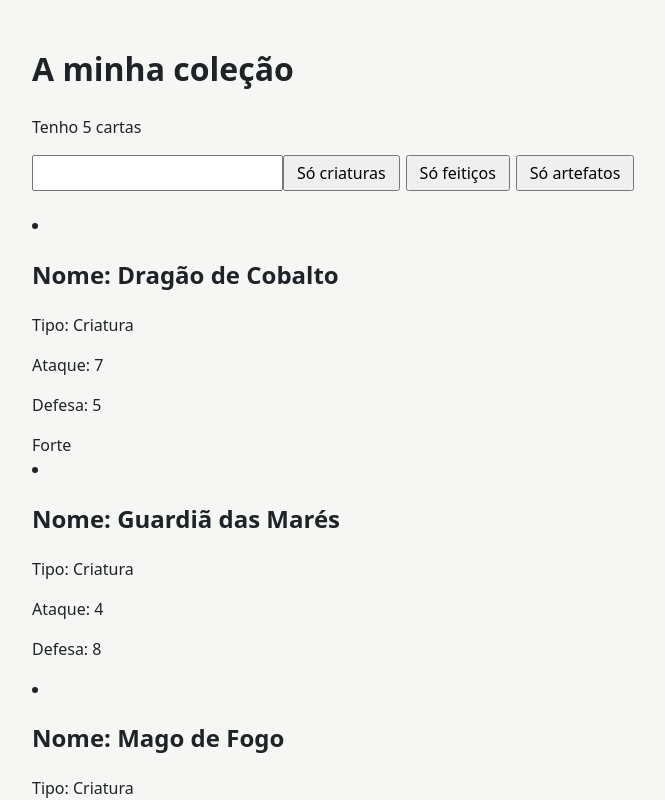
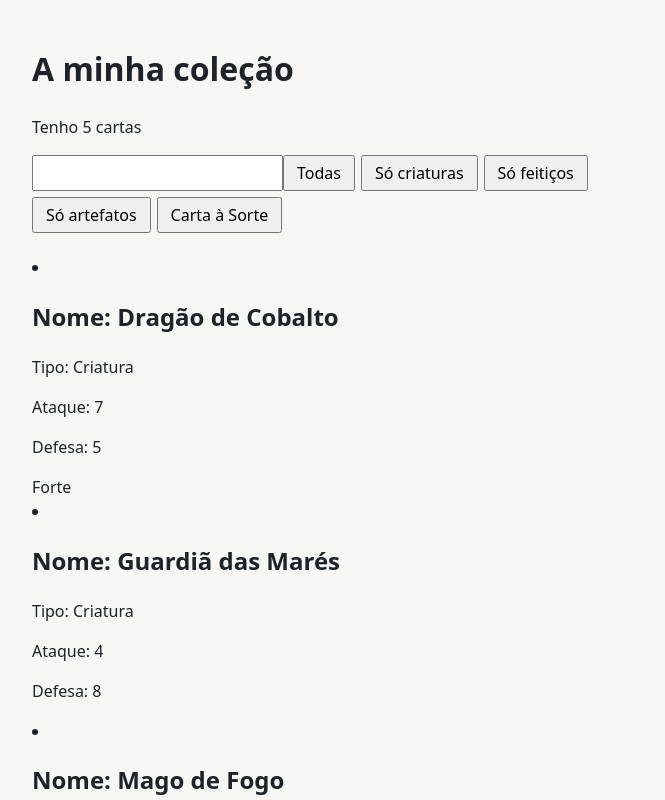
Before and after one commit to tomas881/ficha3-TomasJardim, a React (Vite) app: page / in a window 1280 px wide. Shown: the top 800 px of the page, without its empty margins (288-953 px from the left). Built offline with nearby package versions, Linux system fonts and the light colour scheme.

Commit message:
feat: tirar carta à sorte

```diff
--- a/src/App.jsx
+++ b/src/App.jsx
@@ -23,6 +23,7 @@ const cards = [
 function App() {
   const [filter, setFilter] = useState("Todas");
   const [search, setSearch] = useState("");
+  const [cartaSorte, setCartaSorte] = useState(null);
   const visible = cards.filter((card) => {
    const filtro =
    filter === "Todas" || card.type === filter;
@@ -31,6 +32,9 @@ function App() {
    card.name.toLowerCase().includes(search.toLowerCase());
    return filtro && correspondeSearch;
   });
+  function tirarCarta(){
+  const indice = Math.floor(Math.random() * cards.length);
+  setCartaSorte(cards[indice])}
   return (
     <main>
       <h1>A minha coleção</h1>
@@ -38,10 +42,18 @@ function App() {
     <input
     value={search}
     onChange={(e) => setSearch(e.target.value)}/>
+    <button onClick={() => setFilter("Todas")}> Todas</button>
     <button onClick={() => setFilter("Criatura")}> Só criaturas</button>
     <button onClick={() => setFilter("Feitiço")}> Só feitiços</button>
     <button onClick={() => setFilter("Artefato")}> Só artefatos</button>
+    <button onClick={tirarCarta}> Carta à Sorte</button>
 
+    {cartaSorte && (
+      <div>
+        <h3>A tua carta à sorte</h3>
+        <Card card={cartaSorte}/>
+      </div>
+    )}
     <p>{visible.map((card, index) => (
       <Card key = {index} card={card}/>
     ))}</p>
```
